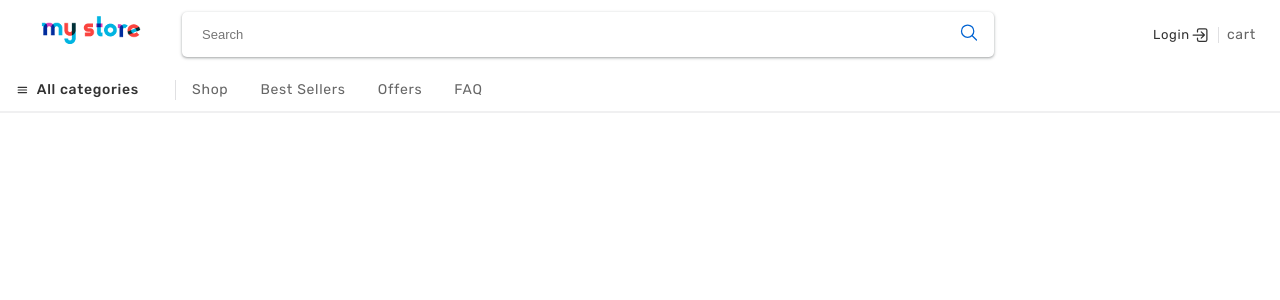
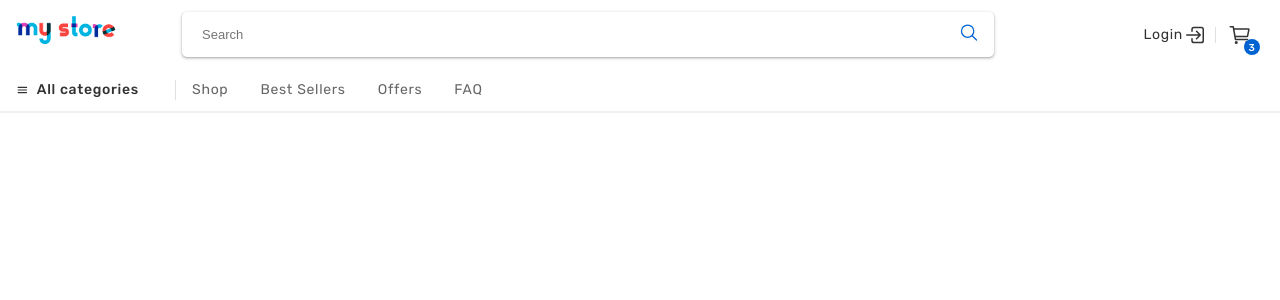
Before and after one commit to yousef-bigdeli/my-store, a React (Create React App) app: page / in a window 1280 px wide. Shown: the top 300 px of the page. Built offline with nearby package versions, Linux system fonts and the light colour scheme.

Commit message:
feat/header: Create cart section

```diff
--- /dev/null
+++ b/src/components/Header/Cart.jsx
@@ -0,0 +1,81 @@
+import styles from "./Cart.module.scss";
+import { IoCartOutline, IoTrash, IoCloseCircleOutline } from "react-icons/io5";
+
+const cartItems = [
+  {
+    id: 1,
+    name: "Macbook Pro 2020",
+    quantitny: 1,
+    price: "1200",
+    image: ["https://s6.uupload.ir/files/macbook_kiby.jpg"],
+  },
+  {
+    id: 2,
+    name: "Airpuds",
+    quantitny: 2,
+    price: "300",
+    image: ["https://s6.uupload.ir/files/airpuds_09a9.jpg"],
+  },
+];
+// TODO: Change relative links
+const Cart = () => {
+  return (
+    <>
+      <div className={styles.cart}>
+        <a href="/cart" className={`${styles.cart__link}`}>
+          <div className={styles.icon}>
+            <IoCartOutline style={{ width: "24px", height: "24px" }} />
+          </div>
+          {cartItems.length > 0 && (
+            <div className={styles.cart__badge}>
+              {cartItems.reduce((total, item) => (total += +item.quantitny), 0)}
+            </div>
+          )}
+        </a>
+
+        <div
+          className={`${styles.miniCartWrapper} ${
+            cartItems.length > 0 && styles.cartHover
+          }`}
+        >
+          <div className={styles.miniCart}>
+            <div>
+              {cartItems.map((item) => (
+                <div className={styles.cartItem} key={item.id}>
+                  <img src={`${item.image}`} alt={item.name} />
+                  <div className={styles.cartItem__details}>
+                    <p>{item.name}</p>
+                    <div>${item.price}</div>
+                    <div className={styles.cartItem__quantity}>
+                      <button>
+                        {item.quantitny === 1 ? <IoTrash /> : "-"}
+                      </button>
+                      <span>{item.quantitny}</span>
+                      <button>+</button>
+                    </div>
+                  </div>
+                  <button className={styles.closeBtn}>
+                    <IoCloseCircleOutline />
+                  </button>
+                </div>
+              ))}
+            </div>
+            <div className={styles.total}>
+              <span>Total</span>
+              <span>
+                $
+                {cartItems.reduce(
+                  (total, item) => (total += +item.price * +item.quantitny),
+                  0
+                )}
+              </span>
+            </div>
+            <a href='/cart' className={styles.checkoutBtn}>CHECK OUT</a>
+          </div>
+        </div>
+      </div>
+    </>
+  );
+};
+
+export default Cart;
--- /dev/null
+++ b/src/components/Header/Cart.module.scss
@@ -0,0 +1,150 @@
+@import "../../styles/variables.scss";
+
+.cart {
+  position: relative;
+
+  .cart__link {
+    color: $titleTextColor;
+    display: flex;
+    align-items: center;
+    transition: all 0.3s;
+    position: relative;
+    padding: 4px;
+    border-radius: 4px;
+
+    .icon {
+      display: flex;
+      align-items: center;
+    }
+  }
+  .hoverLink {
+    &:hover::after {
+      content: "";
+      background-color: $primaryColor;
+      opacity: 15%;
+      width: 100%;
+      height: 100%;
+      position: absolute;
+      left: 0;
+    }
+  }
+  .cart__badge {
+    position: absolute;
+    font-size: 1rem;
+    width: 16px;
+    height: 16px;
+    font-weight: 500;
+    border-radius: 100%;
+    background-color: $primaryColor;
+    color: #fff;
+    text-align: center;
+    left: 20px;
+    top: 20px;
+  }
+
+  &:hover > .cartHover {
+    opacity: 1;
+    visibility: visible;
+    transform: translateY(0);
+  }
+}
+
+.miniCartWrapper {
+  padding-top: 4px;
+  display: none;
+  position: absolute;
+  top: 100%;
+  right: 0;
+  transform: translateY(10px);
+  opacity: 0;
+  visibility: hidden;
+  transition: all 0.3s ease-in-out;
+  @include response(desktop) {
+    display: block;
+  }
+}
+
+.miniCart {
+  min-width: 285px;
+  box-shadow: 0 1px 1px rgb(0 0 0 / 14%), 0 4px 8px rgb(0 0 0 / 30%);
+  border-radius: 4px;
+  background: #fff;
+  padding: 12px 0;
+  display: flex;
+  flex-direction: column;
+
+  .cartItem {
+    display: flex;
+    border-bottom: 1px solid $borderColor;
+    padding: 12px;
+    img {
+      width: 114px;
+      height: 114px;
+    }
+    .closeBtn{
+      width: 20px;
+      height: 20px;
+      background: none;
+      border: 0;
+      color: $primaryTextColor;
+      cursor: pointer;
+      font-size: 1.2rem;
+      &:hover{
+        color: #111;
+      }
+    }
+  }
+  .cartItem__details {
+    display: flex;
+    flex-direction: column;
+    justify-content: space-between;
+    flex: 1;
+    font-size: 1.3rem;
+    color: $titleTextColor;
+  }
+
+  .cartItem__quantity {
+    display: flex;
+    flex: 1;
+    align-items: flex-end;
+    span {
+      display: inline-block;
+      width: 50px;
+      text-align: center;
+    }
+    button {
+      width: 20px;
+      height: 25px;
+      background: none;
+      border: 0;
+      color: $primaryTextColor;
+      cursor: pointer;
+    }
+  }
+
+  .total{
+    margin: 12px;
+    display: flex;
+    align-items: center;
+    justify-content: space-between;
+
+    span:nth-child(2){
+      color: $titleTextColor;
+      font-size: 1.8rem;
+    }
+  }
+
+  .checkoutBtn {
+    display: block;
+    position: relative;
+    color: #fff;
+    font-size: 12px;
+    background: $primaryColor;
+    border: 0;
+    padding: 10px 15px;
+    cursor: pointer;
+    border-radius: 4px;
+    margin: 0 12px;
+    text-align: center;
+  }
+}
--- a/src/containers/Header/Header.jsx
+++ b/src/containers/Header/Header.jsx
@@ -3,12 +3,12 @@ import logo from "../../assets/images/logo.png";
 import {
   IoMenu,
   IoLogInOutline,
-  IoChevronDown,
   IoPerson,
 } from "react-icons/io5";
 import Navigation from "../../components/Header/Navigation/Navigation";
 import { useState } from "react";
 import SearchBar from "../../components/Header/SearchBar";
+import Cart from "../../components/Header/Cart";
 
 const Header = () => {
   const [isShowMenu, setIsShowMenu] = useState(false);
@@ -38,20 +38,18 @@ const Header = () => {
                 <a href="/login" className={styles.link}>
                   <span>Login</span>
                   <span className={styles.icon}>
-                    <IoLogInOutline />
+                    <IoLogInOutline style={{ width: "24px", height: "24px" }}/>
                   </span>
                 </a>
               </div>
+              {/* TODO: condition for show login or profile */}
               {/* <div className={styles.profile}>
                 <a href="/dashboard">
-                  <IoPerson />
+                  <IoPerson style={{ width: "24px", height: "24px" }}/>
                 </a>
               </div> */}
               <span className={styles.sepreate}></span>
-              <div className={styles.cart}>
-                {/* TODO: Create Cart component */}
-                cart
-              </div>
+              <Cart />
             </div>
           </div>
         </div>
--- a/src/containers/Header/Header.module.scss
+++ b/src/containers/Header/Header.module.scss
@@ -22,6 +22,9 @@
     width: 150px;
     margin: 0 auto;
     text-align: center;
+    @include response(desktop) {
+      text-align: left;
+    }
   }
 
   .burgerMenu {
@@ -56,14 +59,9 @@
 
     .login {
       transition: all 0.3s;
-      &:hover {
-        transform: scale(1.1);
-        & > .link {
-          color: #000;
-        }
-      }
+
       .link {
-        font-size: 1.3rem;
+        // font-size: 1.3rem;
         color: $titleTextColor;
         display: flex;
         align-items: center;
```
